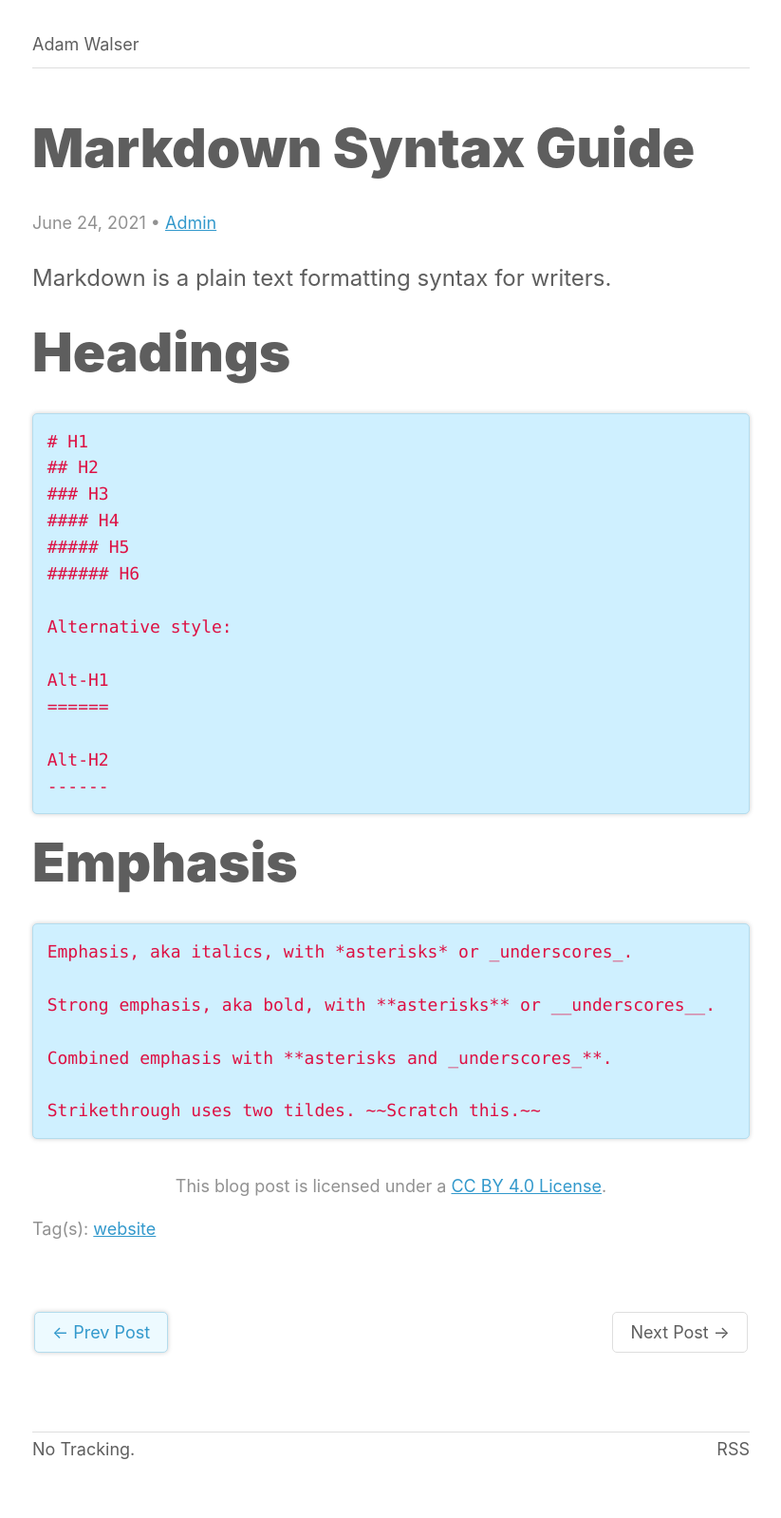
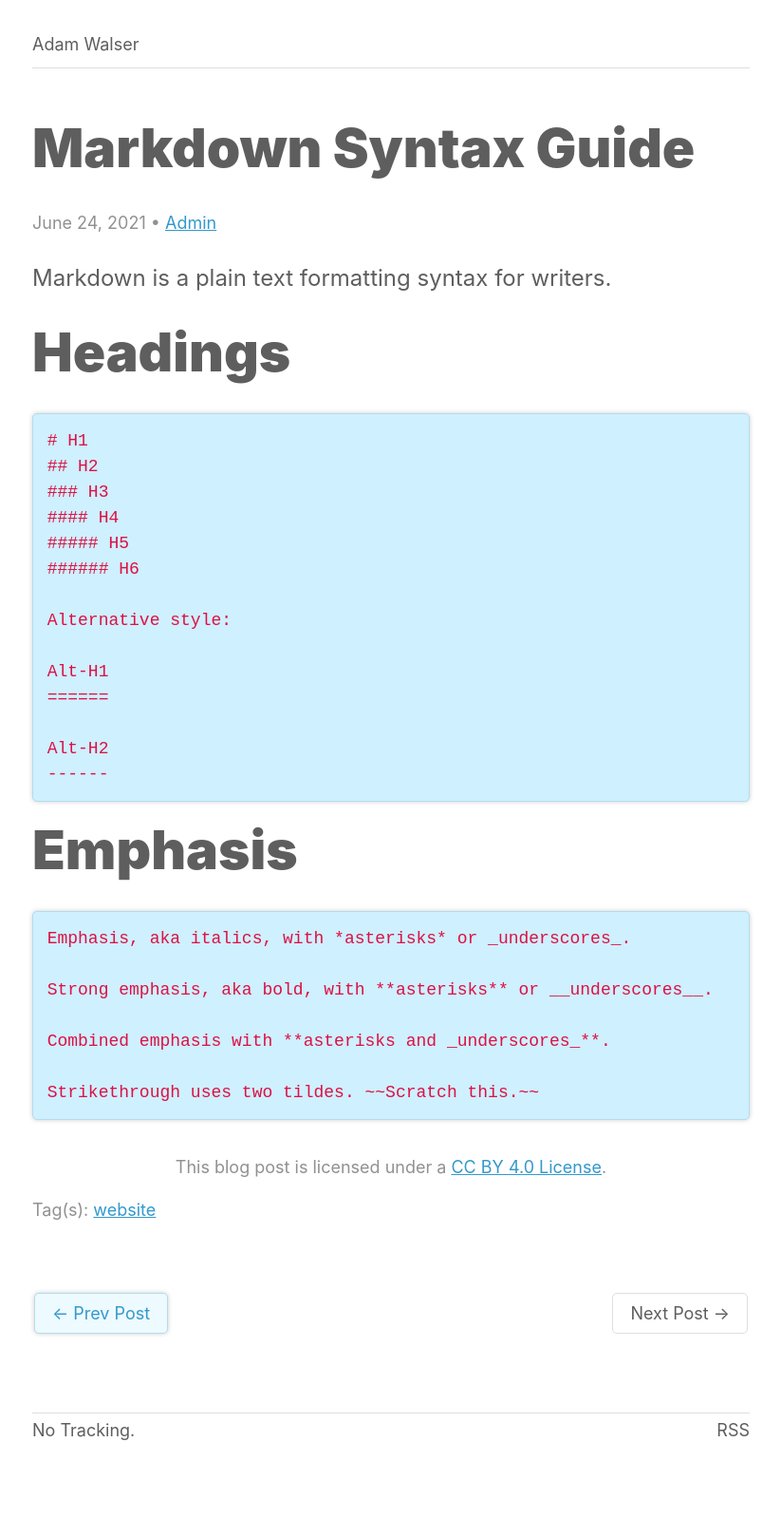
Before and after one commit to ajpwalser/ajpwalser.github.io, a Jekyll site: the page built from _posts/2021-06-24-markdown-syntax-guide.md, in a window 1280 px wide. Shown: the whole page at 95% size, without its empty margins (228-1051 px from the left). Built offline with Jekyll 4.4.1, drawn with Linux system fonts in a browser that asks for light colours; some web fonts are replaced.

Commit message:
Update style.css

```diff
--- a/css/style.css
+++ b/css/style.css
@@ -166,7 +166,7 @@ blockquote {
 /* Code formatting */
 
 code {
-	font-family: ui-monospace, SFMono-Regular, SF Mono, Consolas, Liberation Mono, Menlo, monospace;
+	font-family: Courier New, Courier, Lucida Sans Typewriter, Lucida Typewriter, ui-monospace, SFMono-Regular, SF Mono, Consolas, Liberation Mono, Menlo, monospace;
 }
 
 pre {
```
